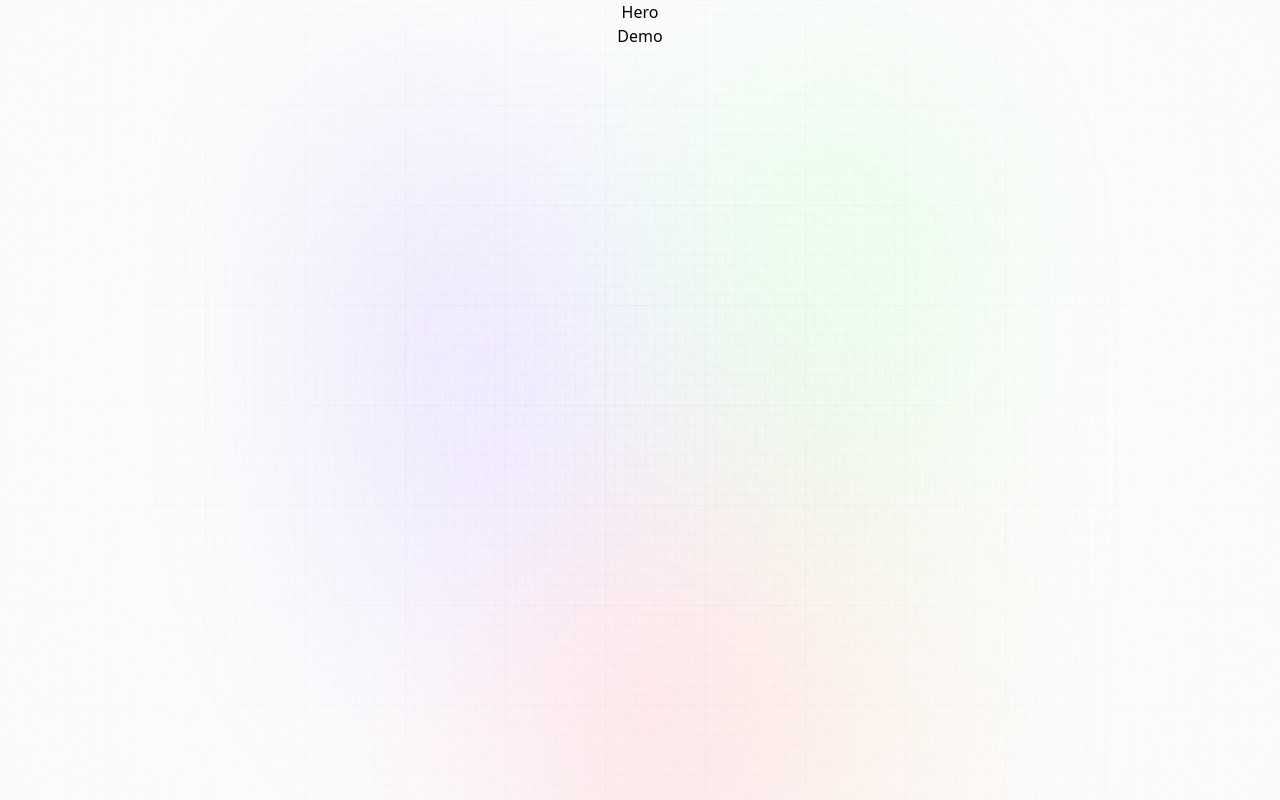
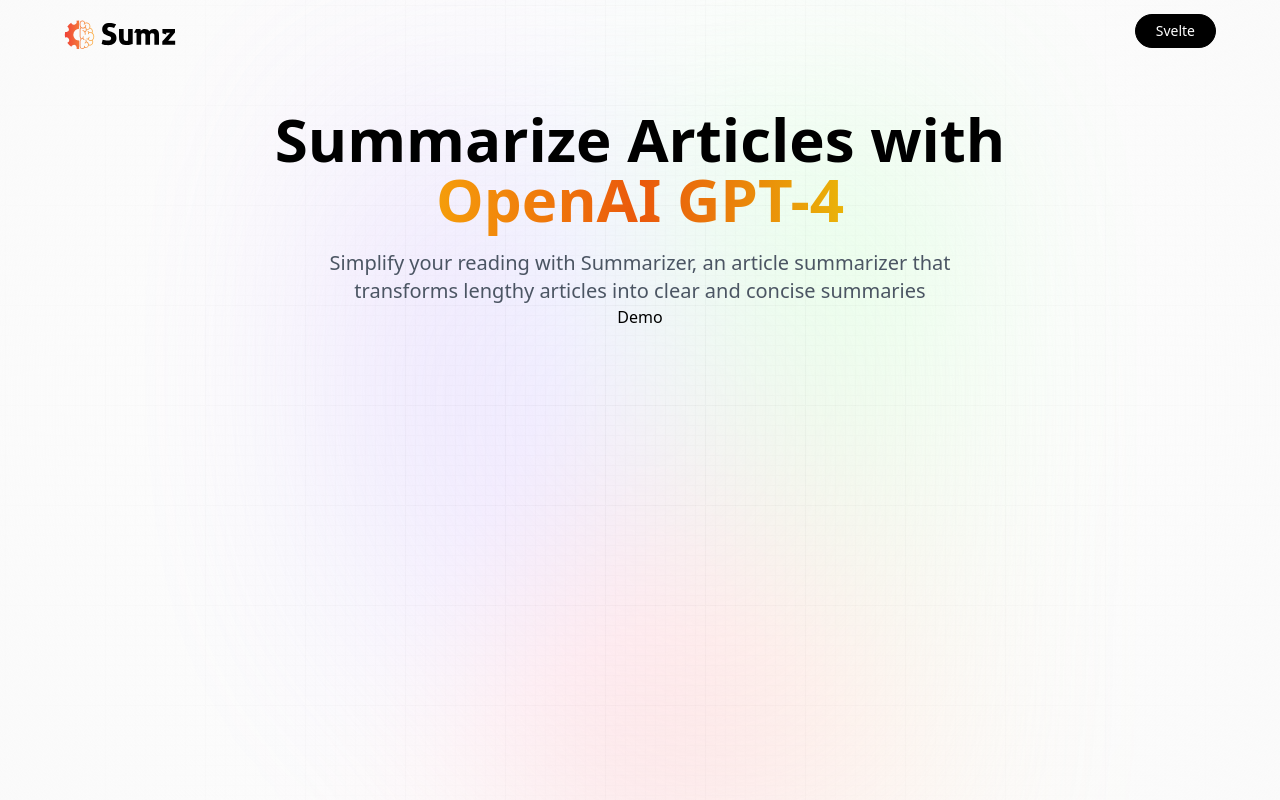
Before and after one commit to 6qat/lab-ai-summarizer, a React (Vite) app: page / in a window 1280 px wide. Built offline with nearby package versions, Linux system fonts and the light colour scheme; a web font is replaced by a local one.

Commit message:
Hero component done.

```diff
--- a/src/components/Hero.jsx
+++ b/src/components/Hero.jsx
@@ -1,11 +1,26 @@
 // eslint-disable-next-line no-unused-vars
 import React from 'react';
+import logo from '../assets/logo.svg';
 
 const Hero = () => {
     return (
-        <div>
-            Hero
-        </div>
+        <header className="w-full flex justify-center items-center flex-col">
+            <nav className="flex justify-between items-center w-full mb-10 pt-3">
+                <img alt="sumz_logo" src={logo} className="w-28 object-contain"/>
+                <button type="button" onClick={() => window.open('https://svelte.dev')}
+                        className="black_btn">
+                    Svelte
+                </button>
+            </nav>
+            <h1 className="head_text">
+                Summarize Articles with <br className="max-md:hidden"/>
+                <span className="orange_gradient">OpenAI GPT-4</span>
+            </h1>
+            <h2 className="desc">
+                Simplify your reading with Summarizer, an article summarizer that transforms lengthy articles into clear
+                and concise summaries
+            </h2>
+        </header>
     );
 };
 
```
